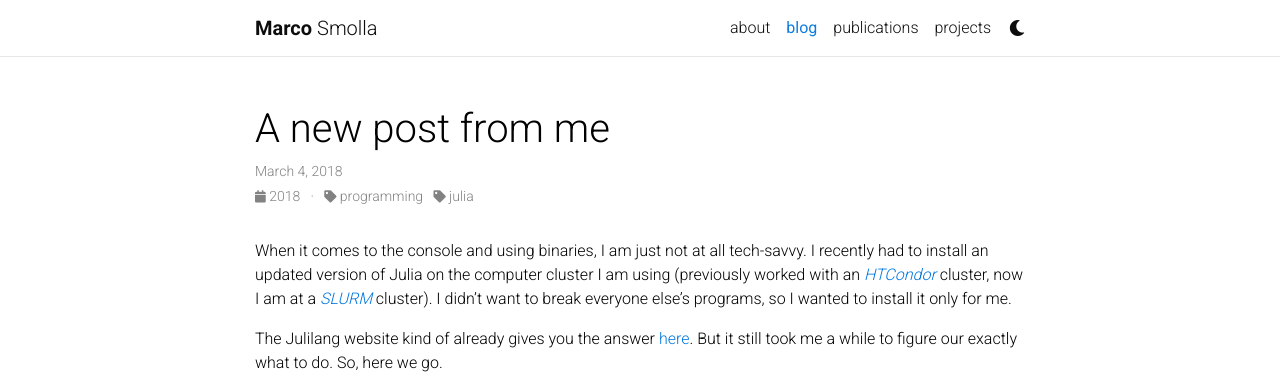
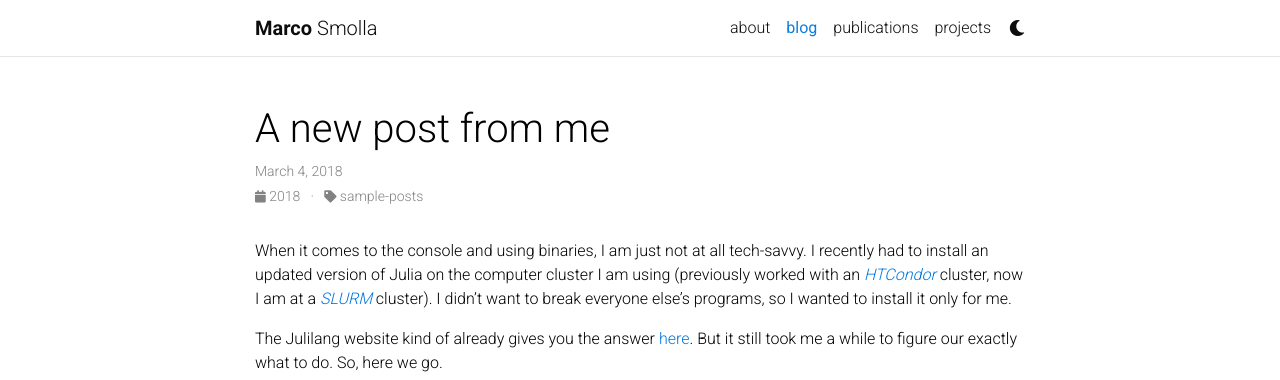
Before and after one commit to marcosmolla/marcosmolla.github.io, a Jekyll site: the page built from _posts/2018-03-04-updating-julia-cluster.md, in a window 1280 px wide and 1197 px high. Shown: the top 380 px of the window. Built offline with Jekyll 4.4.1, drawn with Linux system fonts in a browser that asks for light colours; comment, search, counter and statistics services are not loaded; a style sheet for code colours, icons or effects is not loaded.

Commit message:
Update 2018-03-04-updating-julia-cluster.md

```diff
--- a/_posts/2018-03-04-updating-julia-cluster.md
+++ b/_posts/2018-03-04-updating-julia-cluster.md
@@ -3,7 +3,7 @@ layout: post
 title: A new post from me
 date: 2018-03-04 00:59:00-0400
 description: Updating your version of Julia on a shared computer cluster
-categories: programming julia
+categories: sample-posts
 giscus_comments: false
 related_posts: false
 ---
```
